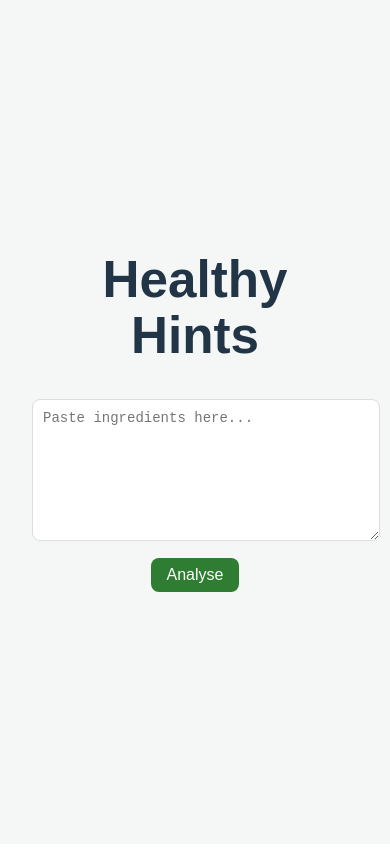
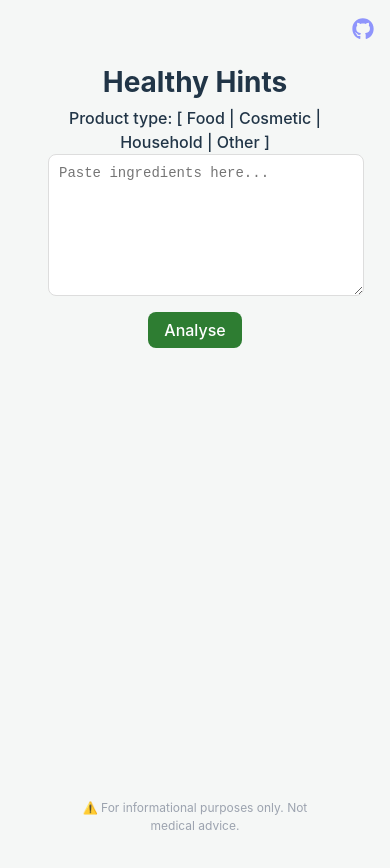
Before and after one commit to bajajneha27/healthy-hints, a React (Vite) app in the folder web/: page / in a window 390 px wide. Shown: the top 868 px of the page. Before the commit the page ends 844 px from the top, so only its background shows below. Built offline with nearby package versions, Linux system fonts and the light colour scheme.

Commit message:
chore: make app more responsive

```diff
--- a/web/package.json
+++ b/web/package.json
@@ -11,7 +11,8 @@
   },
   "dependencies": {
     "react": "^19.2.0",
-    "react-dom": "^19.2.0"
+    "react-dom": "^19.2.0",
+    "react-icons": "^5.5.0"
   },
   "devDependencies": {
     "@eslint/js": "^9.39.1",
--- a/web/src/App.css
+++ b/web/src/App.css
@@ -96,6 +96,7 @@ th {
   background: white;
   border-radius: 12px;
   box-shadow: 0 10px 25px rgba(0, 0, 0, 0.05);
+  overflow-x: auto;
 }
 
 .score-card {
--- a/web/src/App.tsx
+++ b/web/src/App.tsx
@@ -1,4 +1,5 @@
 import type { AnalysisResponse } from './types'
+import { FaGithub } from 'react-icons/fa'
 import React from 'react'
 import { useState } from 'react'
 import './App.css'
@@ -41,8 +42,26 @@ function App() {
   }
 
   return(
-    <div style={{ maxWidth: 800, margin: "40px auto", fontFamily: "Arial" }}>
-      <h1>Healthy Hints</h1>
+    <div style={{
+      maxWidth: 700,
+      margin: "0 auto",
+      padding: 16,
+      boxSizing: "border-box",
+      minHeight: "100vh",
+      display: "flex",
+      flexDirection: "column" }}>
+      <div style={{ flex: 1 }}>
+        <h1 style={{
+          fontSize: 28,
+          textAlign: "center",
+          marginBottom: 8,
+          whiteSpace: "nowrap"
+        }}>
+          Healthy Hints
+        </h1>
+        <label style={{
+          fontWeight: 500
+        }}>Product type: [ Food | Cosmetic | Household | Other ]</label>
         <textarea
           rows={4}
           style={{ width: "100%", padding: 10 }}
@@ -64,10 +83,30 @@ function App() {
         )}
 
         {result && (
-        <div>
+          <div style={{
+            maxWidth: 700,
+            margin: "0 auto",
+            padding: 16,
+            width: "100%",
+            boxSizing: "border-box"
+          }}>
             <MemoizedResult result={result} />
           </div>
         )}
+      </div>
+      <div style={{
+        padding: 25,
+        fontSize: 12,
+        color: "#9ca3af",
+        textAlign: "center"
+      }}>
+        ⚠️ For informational purposes only. Not medical advice.
+      </div>
+      <a href='https://github.com/bajajneha27/healthy-hints'
+         target='_blank'
+         style={{ position: "absolute", top: 16, right: 16, fontSize: 22, opacity: 0.7}}>
+          <FaGithub/>
+      </a>
     </div>
   )
 }
--- a/web/src/result.tsx
+++ b/web/src/result.tsx
@@ -17,25 +17,40 @@ const getColor = (rating: string) => {
   }
 }
 
+const ratingColor = {
+  "Low Risk": "#16a34a",
+  "Moderate Risk": "#eab308",
+  "High Risk": "#dc2626",
+  "Unclear": "#6b7280"
+}
+
 export default function Result({ result }: Props) {
+  const sentences = result.overall_assessment.summary.split(". ")
   return(
     <>
       <div className='app-container'>
-        <h2>{result.overall_assessment.overall_rating}</h2>
-        <p>{result.overall_assessment.summary}</p>
+        <span style={{
+          background: ratingColor[result.overall_assessment.overall_rating],
+          color: "white",
+          padding: "4px 8px",
+          borderRadius: 8,
+          fontSize: 12
+        }}>
+          {result.overall_assessment.overall_rating}
+        </span>
+        <p style={{ margin: 0 }}>{sentences}</p>
         <table
           style={{
             width: "100%",
-            marginTop: 20,
             borderCollapse: "collapse"
           }}
         >
           <thead>
             <tr>
-              <th align="left">Ingredient</th>
-              <th align="left">Category</th>
-              <th align="left">Rating</th>
-              <th align="left">Explanation</th>
+              <th style={{ width: "25%" }}>Ingredient</th>
+              <th style={{ width: "20%" }}>Category</th>
+              <th style={{ width: "15%" }}>Rating</th>
+              <th style={{ width: "40%" }}>Explanation</th>
             </tr>
           </thead>
           <tbody>
@@ -51,9 +66,6 @@ export default function Result({ result }: Props) {
           </tbody>
         </table>
       </div>
-      <p className='text-xs text-gray-500 mt-4 text-center'>
-        ⚠️ For informational purposes only. Not medical advice.
-      </p>
     </>
   )
 }
```
Also changed, not shown: 2 other files (tests, documents, lock files or other folders). Lines whose indentation alone changed are shown as unchanged.
